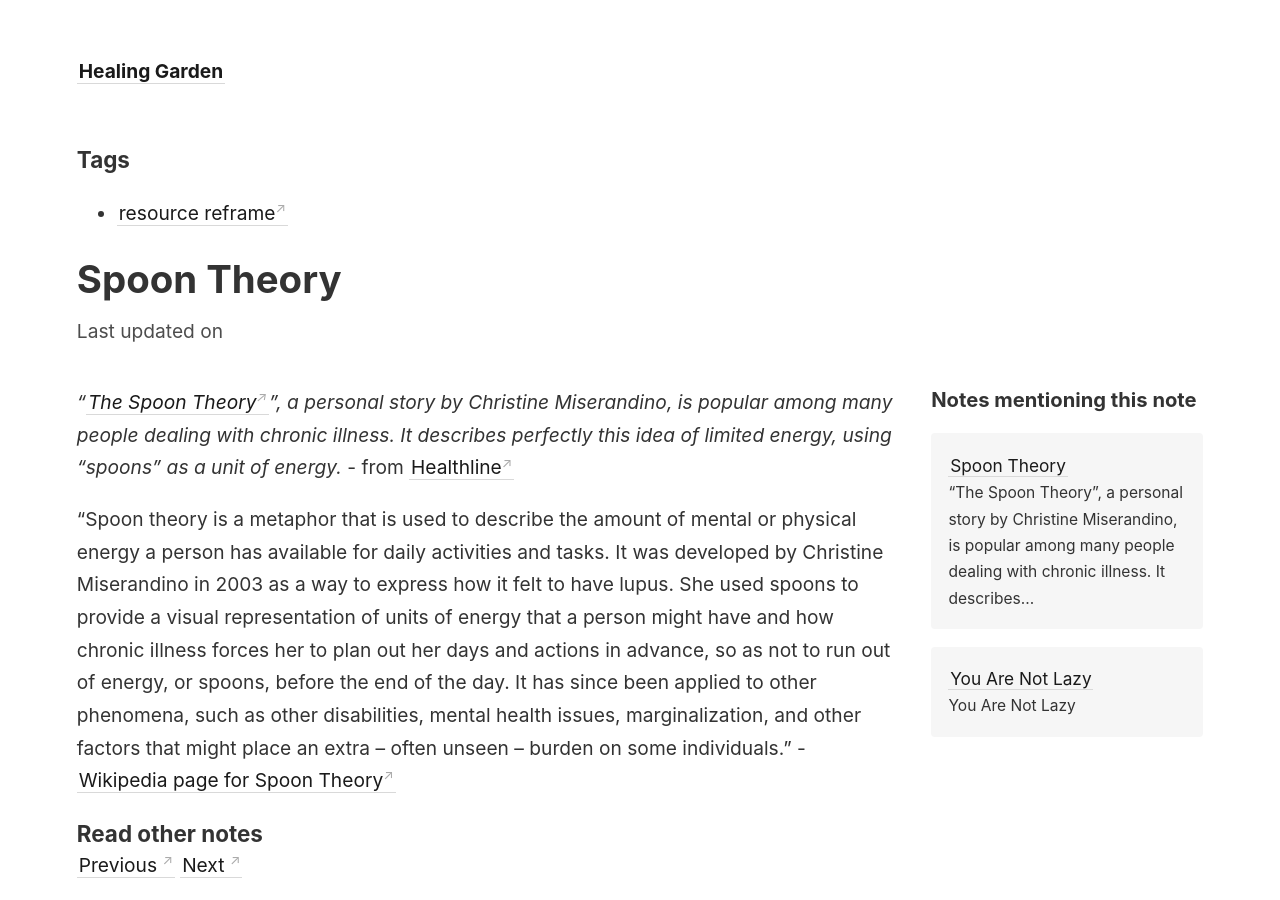
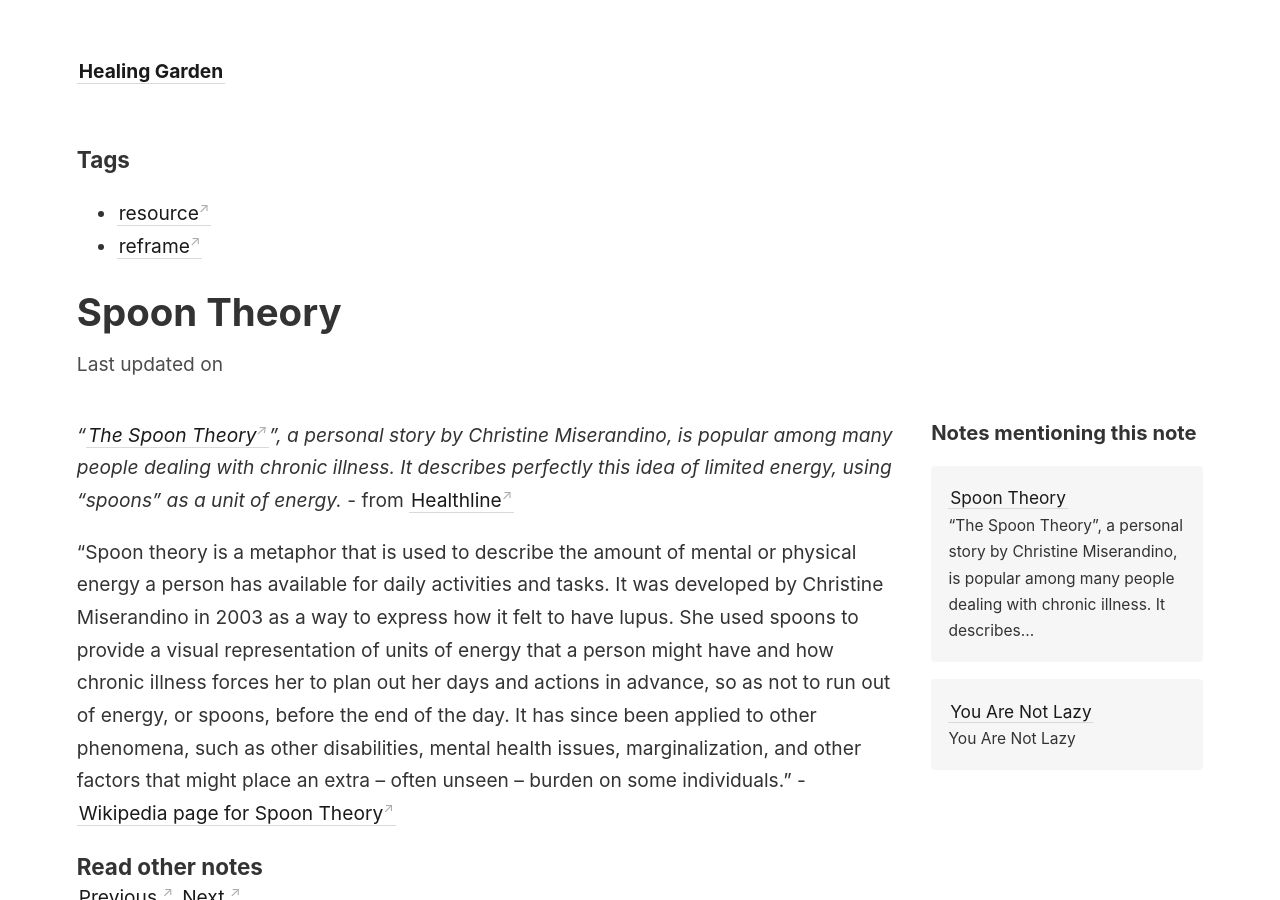
Before and after one commit to corvusdeinanis/couscous, a Jekyll site: the page built from _notes/Spoon Theory.md, in a window 1280 px wide and 900 px high. Built offline with Jekyll 4.4.1, drawn with Linux system fonts in a browser that asks for light colours.

```diff
--- a/_notes/Spoon Theory.md
+++ b/_notes/Spoon Theory.md
@@ -1,6 +1,6 @@
 ---
 title : Spoon Theory
-tag : resource reframe
+tag : [resource, reframe]
 ---
 *“[The Spoon Theory](https://butyoudontlooksick.com/articles/written-by-christine/the-spoon-theory/)”, a personal story by Christine Miserandino, is popular among many people dealing with chronic illness. It describes perfectly this idea of limited energy, using “spoons” as a unit of energy.*   - from [Healthline](https://www.healthline.com/health/spoon-theory-chronic-illness-explained-like-never-before#1)
 
```
